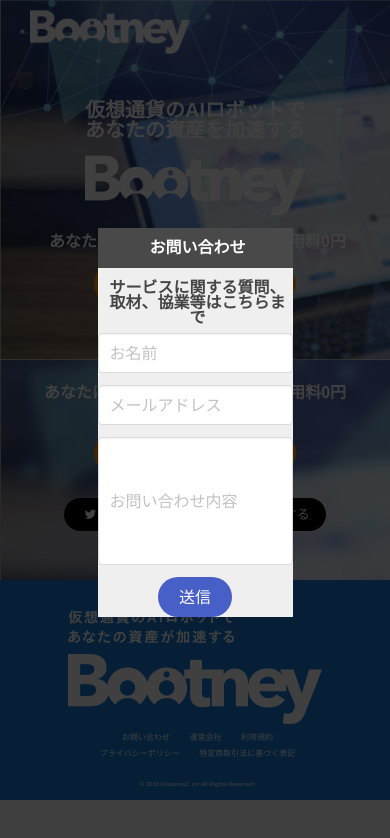
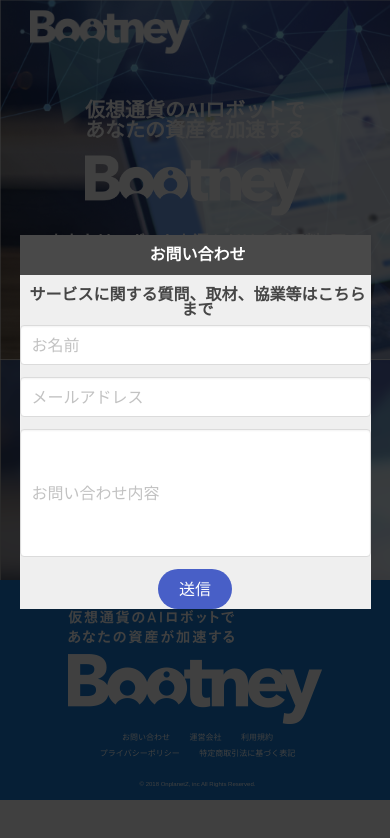
Before and after one commit to zakkoku285/responsive_web, a plain HTML site: page index.html in a window 390 px wide. Both pictures are taken after a click on the link "お問い合わせ". Drawn offline with nearby package versions, Linux system fonts and the light colour scheme; a web font is replaced by a local one.

Commit message:
モーダルサイズ修正

```diff
--- a/assets/css/bootny.css
+++ b/assets/css/bootny.css
@@ -590,7 +590,10 @@ footer {
     }
     	.contents-header {
 		height: 40px;
-	}
+    }
+    #modal-01, #modal-02 {
+        width: 90%;
+    }
 	.contents-header .header-logo {
 		height: 25px;
 		margin-top: 10px;
```
